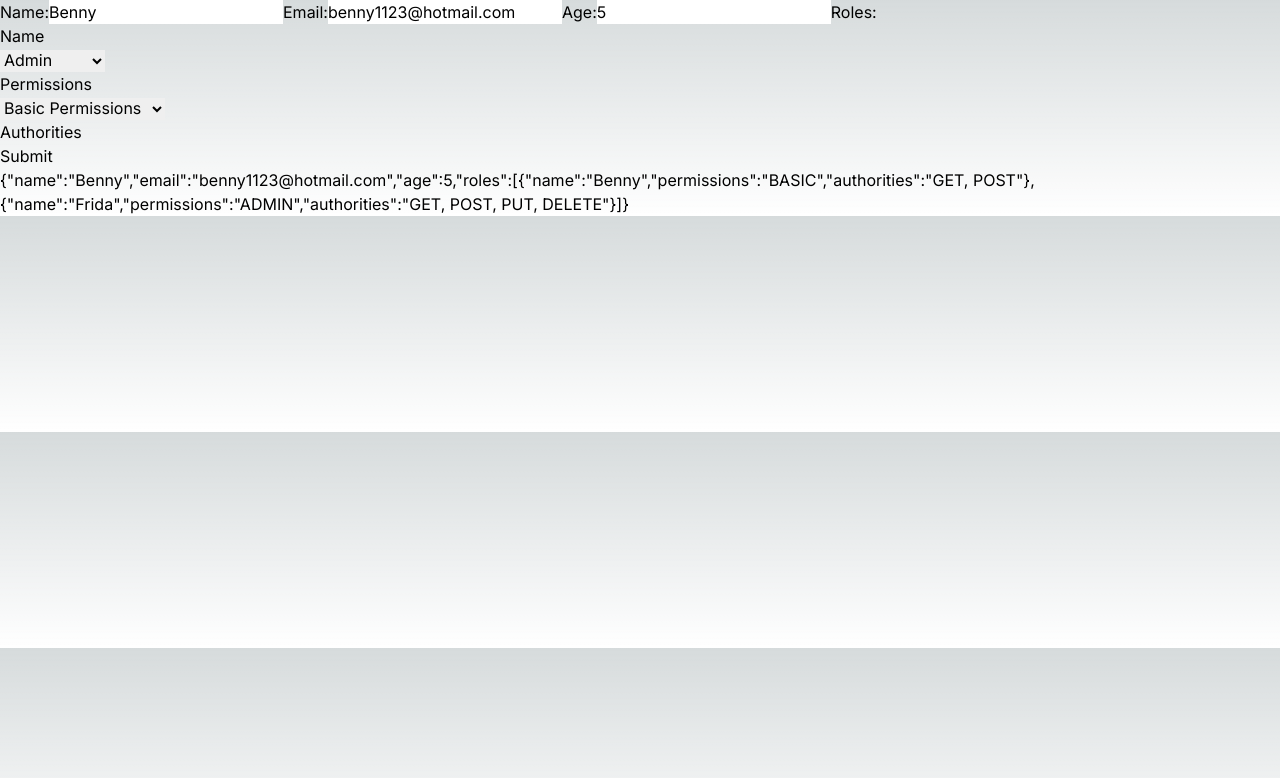
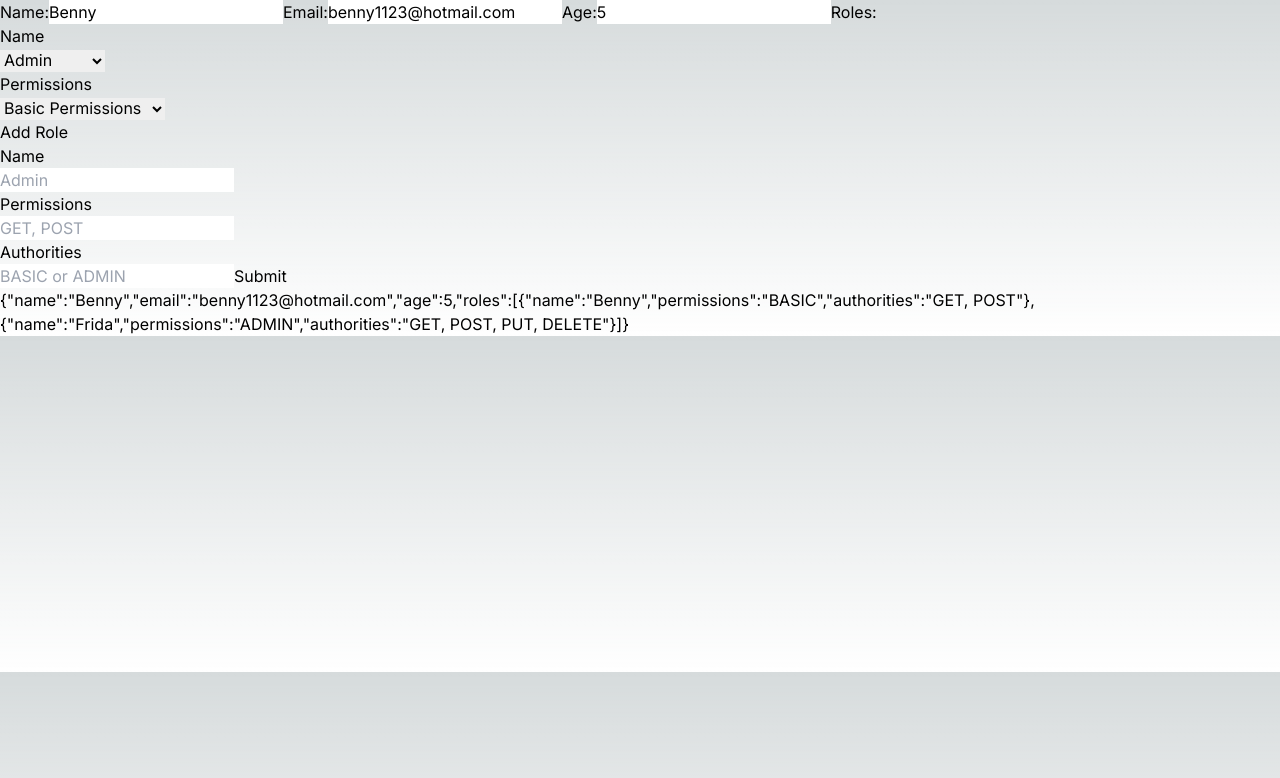
Before and after one commit to Krillinator/apiWebDB_lektion_9, a Next.js app: page / in a window 1280 px wide. Shown: the top 778 px of the page. Built offline with nearby package versions, Linux system fonts and the light colour scheme.

Commit message:
fix with dynamic object add

```diff
--- a/app/page.tsx
+++ b/app/page.tsx
@@ -1,5 +1,5 @@
 "use client"
-import { User } from "@/utils/types/user"
+import { Role, User } from "@/utils/types/user"
 import React, { ChangeEvent, FormEvent, useState } from "react"
 
 export default function Page() {
@@ -17,23 +17,12 @@ export default function Page() {
     ],
   })
 
-  function addCourse(
-    roleName: string,
-    rolePermissions: string,
-    roleAuthorities: string
-  ) {
-    setFormData({
-      ...formData,
-      roles: [
-        ...formData.roles,
-        {
-          name: roleName,
-          permissions: rolePermissions,
-          authorities: roleAuthorities,
-        },
-      ],
-    })
-  }
+  // Courses
+  const [role, setRole] = useState<Role>({
+    name: "",
+    permissions: "",
+    authorities: "",
+  })
 
   const handleChange = (
     event: ChangeEvent<HTMLInputElement | HTMLSelectElement>
@@ -46,7 +35,17 @@ export default function Page() {
     })
   }
 
+  // Personally don't like this
+  const handleRoleChange = (event: ChangeEvent<HTMLInputElement>) => {
+    const newRole: Role = { ...role, [event.target.name]: event.target.value }
+
+    setRole(newRole)
+  }
+
   const handleSubmit = async (event: FormEvent) => {
+    // Add new role to formData
+    setFormData({ ...formData, roles: [...formData.roles, role] })
+
     event.preventDefault()
 
     try {
@@ -144,7 +143,37 @@ export default function Page() {
           <option value="Admin">Admin Permissions</option>
         </select>
 
+        {/* NEW OBJECT - ROLE */}
+        <p>Add Role</p>
+        <p>Name</p>
+        <input
+          type="text"
+          name="name"
+          placeholder="Admin"
+          value={role.name}
+          onChange={handleRoleChange}
+          required
+        />
+
+        <p>Permissions</p>
+        <input
+          type="text"
+          name="permissions"
+          placeholder="GET, POST"
+          value={role.permissions}
+          onChange={handleRoleChange}
+          required
+        />
+
         <p>Authorities</p>
+        <input
+          type="text"
+          name="authorities"
+          placeholder="BASIC or ADMIN"
+          value={role.authorities}
+          onChange={handleRoleChange}
+          required
+        />
 
         <button type="submit">Submit</button>
       </form>
--- a/utils/models/userModel.ts
+++ b/utils/models/userModel.ts
@@ -1,7 +1,7 @@
-import { Roles, User } from "@/utils/types/user"
+import { Role, User } from "@/utils/types/user"
 import mongoose, { Schema } from "mongoose"
 
-const rolesSchema = new Schema<Roles>({
+const rolesSchema = new Schema<Role>({
   name: {
     type: String,
     required: true,
```
Also changed, not shown: utils/types/user.ts (+5 -5 lines).
